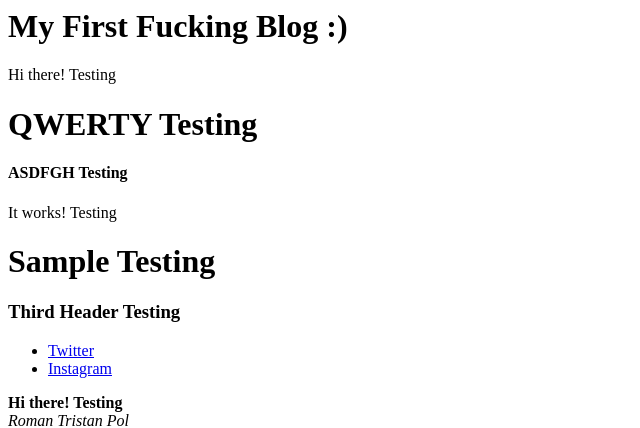
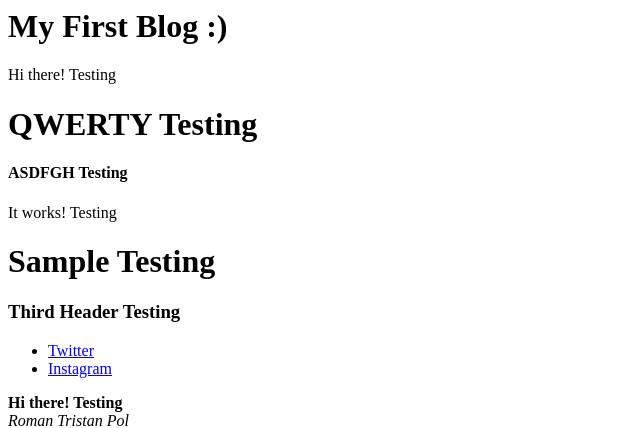
Before and after one commit to aRTiPee/my-first-blog, a Django app: page / in a window 1280 px wide. Shown: the top 428 px of the page, without its empty margins (0-640 px from the left). Run offline with Django 3.2, Linux system fonts and the light colour scheme.

Commit message:
Bad word, 4th commit

```diff
--- a/blog/templates/blog/post_list.html
+++ b/blog/templates/blog/post_list.html
@@ -3,7 +3,7 @@
         <title>aRTiPee's blog</title>
     </head>
     	<div>
-		    <h1>My First Fucking Blog :)</h1>
+		    <h1>My First Blog :)</h1>
 		</div>
     <body>
         <p>Hi there! Testing</p>
```
